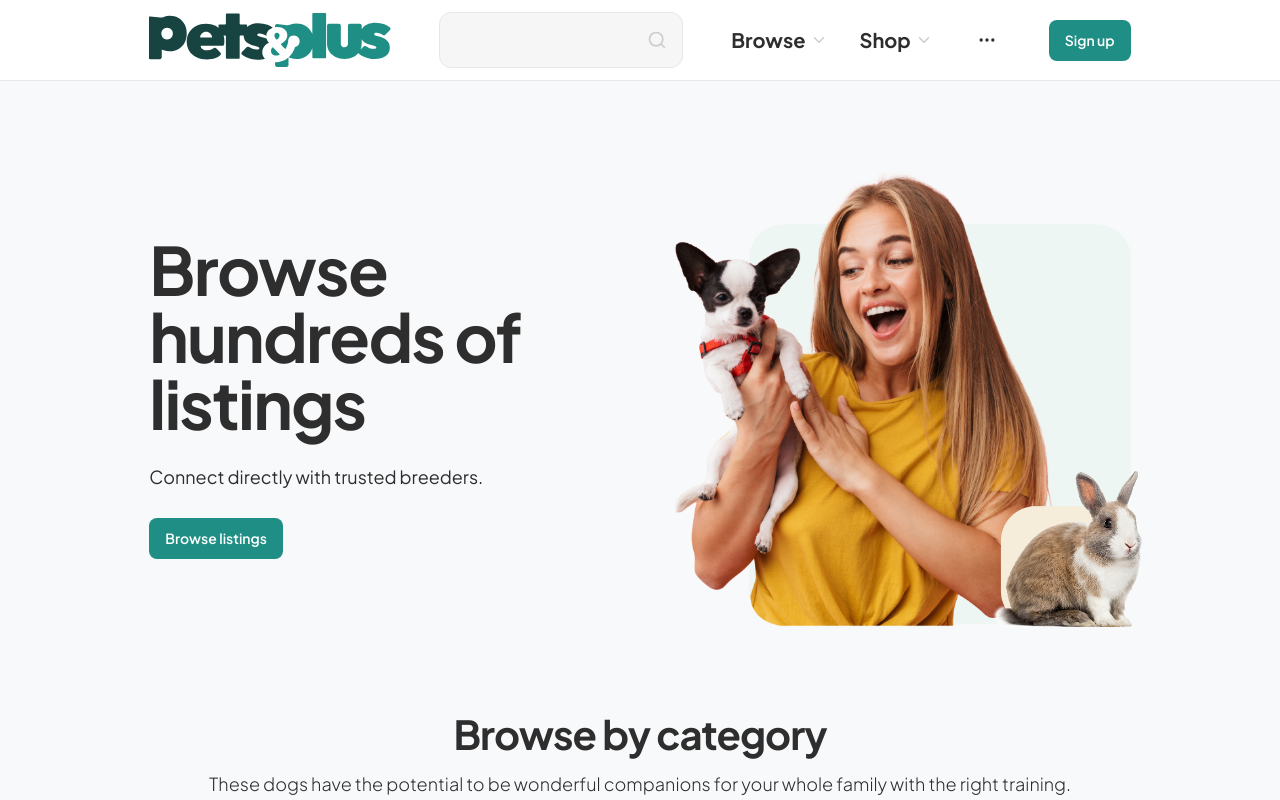
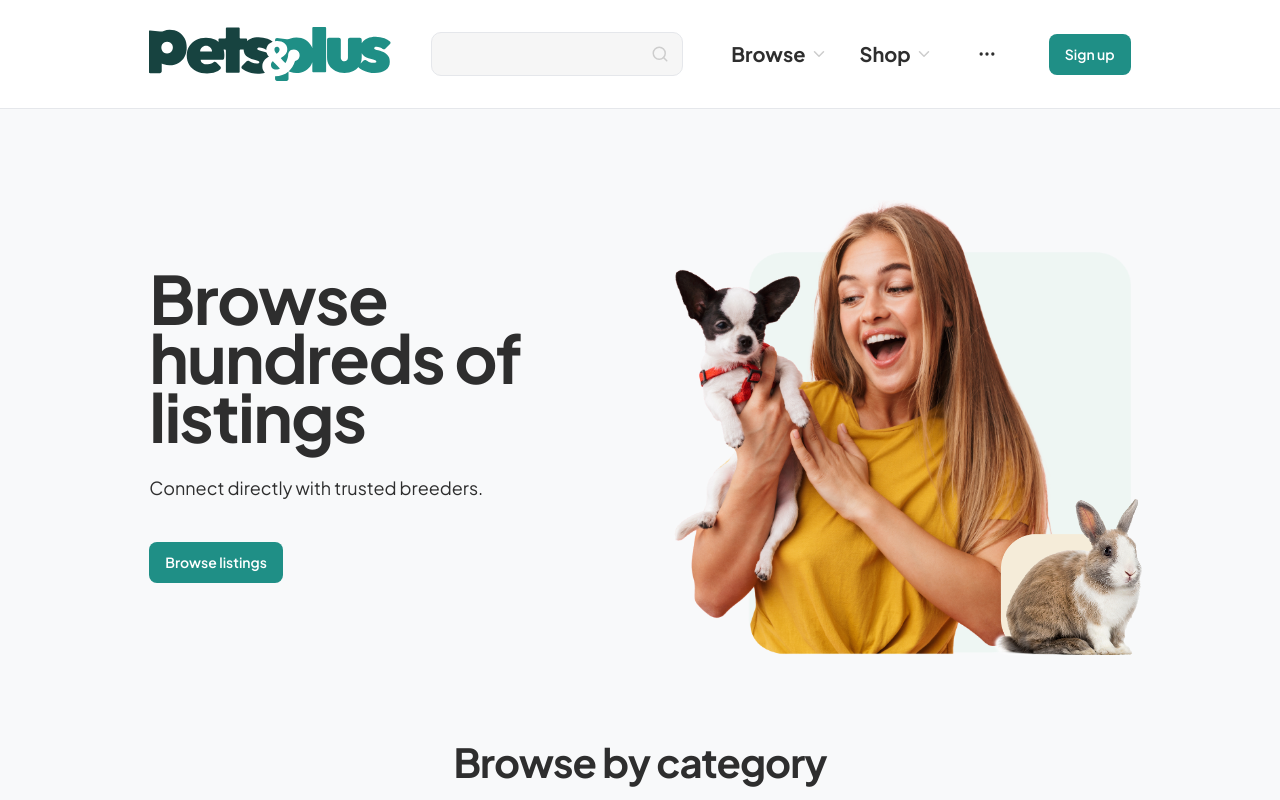
Before and after one commit to NH-Shohan/pets-plus, a Next.js app: page / in a window 1280 px wide. Shown: the top 800 px of the page. Built offline with nearby package versions, Linux system fonts and the light colour scheme.

Commit message:
refactor: Improve responsive layout for navbar and search input with `vw`-based sizing.

```diff
--- a/src/app/globals.css
+++ b/src/app/globals.css
@@ -63,13 +63,17 @@ body {
   .heading-bottom-padding {
     margin-bottom: max(1rem, 1.25vw);
   }
+
+  .margin-bottom-lg {
+    margin-bottom: max(0.5rem, 1vw);
+  }
 }
 
 /* Hero Titles - Responsive */
 .text-hero-primary {
   @apply font-jakarta font-bold tracking-tight;
   font-size: max(3rem, 5.2083vw);
-  line-height: 1;
+  line-height: 0.89;
 }
 
 .text-hero-secondary {
--- a/src/components/layout/Navbar.tsx
+++ b/src/components/layout/Navbar.tsx
@@ -1,60 +1,72 @@
-'use client';
+"use client";
 
-import Button from '@/components/ui/Button';
-import NavDropdown, { type DropdownItem } from '@/components/ui/NavDropdown';
-import SearchInput from '@/components/ui/SearchInput';
-import { defaultStagger, defaultTransition, fadeUp } from '@/lib/animations';
-import { Menu, MoreHorizontal, X } from 'lucide-react';
-import { AnimatePresence, motion } from 'motion/react';
-import Image from 'next/image';
-import Link from 'next/link';
-import { useEffect, useState } from 'react';
+import Button from "@/components/ui/Button";
+import NavDropdown, { type DropdownItem } from "@/components/ui/NavDropdown";
+import SearchInput from "@/components/ui/SearchInput";
+import { defaultStagger, defaultTransition, fadeUp } from "@/lib/animations";
+import { Menu, MoreHorizontal, X } from "lucide-react";
+import { AnimatePresence, motion } from "motion/react";
+import Image from "next/image";
+import Link from "next/link";
+import { useEffect, useState } from "react";
 
 // Static data for Browse dropdown
 const browseItems: DropdownItem[] = [
-  { id: '1', label: 'Pets & Companions', href: '#' },
-  { id: '2', label: 'Farm & Livestock', href: '#' },
-  { id: '3', label: 'Exotic Species', href: '#' },
-  { id: '4', label: 'Breeders', href: '#' }
+  { id: "1", label: "Pets & Companions", href: "#" },
+  { id: "2", label: "Farm & Livestock", href: "#" },
+  { id: "3", label: "Exotic Species", href: "#" },
+  { id: "4", label: "Breeders", href: "#" },
 ];
 
 const shopItems: DropdownItem[] = [
-  { id: '1', label: 'Pet Supplies', href: '#' },
-  { id: '2', label: 'Farm & Livestock Gear', href: '#' },
-  { id: '3', label: 'Food & Nutrition', href: '#' },
-  { id: '4', label: 'Health & Wellness', href: '#' }
+  { id: "1", label: "Pet Supplies", href: "#" },
+  { id: "2", label: "Farm & Livestock Gear", href: "#" },
+  { id: "3", label: "Food & Nutrition", href: "#" },
+  { id: "4", label: "Health & Wellness", href: "#" },
 ];
 
 export default function Navbar() {
   const [isMobileMenuOpen, setIsMobileMenuOpen] = useState(false);
 
   const toggleMobileMenu = () => {
-    setIsMobileMenuOpen(prev => !prev);
+    setIsMobileMenuOpen((prev) => !prev);
   };
 
   useEffect(() => {
     if (isMobileMenuOpen) {
-      document.body.style.overflow = 'hidden';
+      document.body.style.overflow = "hidden";
     } else {
-      document.body.style.overflow = '';
+      document.body.style.overflow = "";
     }
     return () => {
-      document.body.style.overflow = '';
+      document.body.style.overflow = "";
     };
   }, [isMobileMenuOpen]);
 
   return (
     <header className="sticky top-0 z-50 w-full bg-surface border-b border-border">
       <nav className="main-container">
-        <div className="flex items-center justify-between lg:gap-5 xl:gap-12 h-16 lg:h-20">
-          {/* Logo */}
-          <Link href="/" className="shrink-0">
-            <Image src="/logo.svg" alt="Pets&Plus" width={242} height={60} className="w-40 lg:w-auto" priority />
-          </Link>
+        <div className="flex items-center justify-between lg:gap-5 xl:gap-12 py-4 xl:py-6">
+          <div className="flex items-center gap-10 2xl:gap-24 flex-1">
+            {/* Logo */}
+            <Link href="/" className="shrink-0">
+              <Image
+                src="/logo.svg"
+                alt="Pets&Plus"
+                width={242}
+                height={60}
+                className="w-40 lg:w-auto"
+                priority
+              />
+            </Link>
 
-          {/* Desktop Search - Centered */}
-          <div className="hidden lg:flex flex-1 justify-center max-w-lg">
-            <SearchInput className="w-full" onSearch={query => console.log('Search:', query)} />
+            {/* Desktop Search - Centered */}
+            <div className="hidden lg:flex flex-1 justify-center max-w-xl">
+              <SearchInput
+                className="w-full"
+                onSearch={(query) => console.log("Search:", query)}
+              />
+            </div>
           </div>
 
           {/* Desktop Navigation */}
@@ -85,16 +97,24 @@ export default function Navbar() {
             type="button"
             onClick={toggleMobileMenu}
             className="lg:hidden p-2 hover:text-primary hover:bg-surface-light rounded-lg transition-all duration-200"
-            aria-label={isMobileMenuOpen ? 'Close menu' : 'Open menu'}
+            aria-label={isMobileMenuOpen ? "Close menu" : "Open menu"}
             aria-expanded={isMobileMenuOpen}
           >
-            {isMobileMenuOpen ? <X className="w-6 h-6" /> : <Menu className="w-6 h-6" />}
+            {isMobileMenuOpen ? (
+              <X className="w-6 h-6" />
+            ) : (
+              <Menu className="w-6 h-6" />
+            )}
           </button>
         </div>
 
         {/* Mobile Search - Below navbar on desktop, visible on tablet */}
         <div className="hidden md:flex lg:hidden py-4">
-          <SearchInput placeholder="Search" className="w-full" onSearch={query => console.log('Search:', query)} />
+          <SearchInput
+            placeholder="Search"
+            className="w-full"
+            onSearch={(query) => console.log("Search:", query)}
+          />
         </div>
       </nav>
 
@@ -116,13 +136,13 @@ export default function Navbar() {
       <AnimatePresence>
         {isMobileMenuOpen && (
           <motion.div
-            initial={{ x: '100%' }}
+            initial={{ x: "100%" }}
             animate={{ x: 0 }}
-            exit={{ x: '100%' }}
+            exit={{ x: "100%" }}
             transition={{
-              type: 'tween',
+              type: "tween",
               duration: 0.3,
-              ease: [0.25, 0.46, 0.45, 0.94]
+              ease: [0.25, 0.46, 0.45, 0.94],
             }}
             className="lg:hidden fixed top-[65] right-0 bottom-0 w-full z-50 bg-surface border-l border-border shadow-lg h-[100dvh-65px]"
           >
@@ -133,23 +153,41 @@ export default function Navbar() {
                   <SearchInput
                     placeholder="Search"
                     className="w-full"
-                    onSearch={query => {
-                      console.log('Search:', query);
+                    onSearch={(query) => {
+                      console.log("Search:", query);
                       setIsMobileMenuOpen(false);
                     }}
                   />
                 </div>
 
                 {/* Mobile Navigation Links with Stagger Animation */}
-                <motion.nav variants={defaultStagger} initial="initial" animate="animate" className="space-y-1">
+                <motion.nav
+                  variants={defaultStagger}
+                  initial="initial"
+                  animate="animate"
+                  className="space-y-1"
+                >
                   {/* Browse Section */}
-                  <motion.div variants={fadeUp} transition={defaultTransition} className="py-2">
+                  <motion.div
+                    variants={fadeUp}
+                    transition={defaultTransition}
+                    className="py-2"
+                  >
                     <p className="px-1 py-2 text-body-extra-small font-semibold text-primary uppercase tracking-wider">
                       Browse
                     </p>
-                    <motion.ul variants={defaultStagger} initial="initial" animate="animate" className="space-y-1">
-                      {browseItems.map(item => (
-                        <motion.li key={item.id} variants={fadeUp} transition={defaultTransition}>
+                    <motion.ul
+                      variants={defaultStagger}
+                      initial="initial"
+                      animate="animate"
+                      className="space-y-1"
+                    >
+                      {browseItems.map((item) => (
+                        <motion.li
+                          key={item.id}
+                          variants={fadeUp}
+                          transition={defaultTransition}
+                        >
                           <Link
                             href={item.href}
                             className="block px-1 py-2 card-title-large font-normal! hover:text-primary hover:bg-mint-faint rounded-lg transition-colors duration-150"
@@ -170,13 +208,26 @@ export default function Navbar() {
                   />
 
                   {/* Browse Section */}
-                  <motion.div variants={fadeUp} transition={defaultTransition} className="py-2">
+                  <motion.div
+                    variants={fadeUp}
+                    transition={defaultTransition}
+                    className="py-2"
+                  >
                     <p className="px-1 py-2 text-body-extra-small font-semibold text-primary uppercase tracking-wider">
                       Shop
                     </p>
-                    <motion.ul variants={defaultStagger} initial="initial" animate="animate" className="space-y-1">
-                      {shopItems.map(item => (
-                        <motion.li key={item.id} variants={fadeUp} transition={defaultTransition}>
+                    <motion.ul
+                      variants={defaultStagger}
+                      initial="initial"
+                      animate="animate"
+                      className="space-y-1"
+                    >
+                      {shopItems.map((item) => (
+                        <motion.li
+                          key={item.id}
+                          variants={fadeUp}
+                          transition={defaultTransition}
+                        >
                           <Link
                             href={item.href}
                             className="block px-1 py-2 card-title-large font-normal! hover:text-primary hover:bg-mint-faint rounded-lg transition-colors duration-150"
--- a/src/components/sections/Hero.tsx
+++ b/src/components/sections/Hero.tsx
@@ -17,7 +17,7 @@ export default function Hero() {
               </h1>
             </div>
 
-            <p className="text-hero-secondary">
+            <p className="text-hero-secondary margin-bottom-lg">
               Connect directly with trusted breeders.
             </p>
 
--- a/src/components/ui/SearchInput.tsx
+++ b/src/components/ui/SearchInput.tsx
@@ -101,6 +101,32 @@ export default function SearchInput({
   const showDropdown =
     isFocused && query.trim().length > 0 && filteredSuggestions.length > 0;
 
+  // Responsive inline styles for vw-based sizing
+  const inputStyles: React.CSSProperties = {
+    height: "max(44px, 2.5vw)",
+    paddingLeft: "max(14px, 0.972vw)",
+    paddingRight: "max(40px, 2.778vw)",
+    borderRadius: "max(10px, 0.694vw)",
+    fontSize: "max(14px, 0.875vw)",
+  };
+
+  const iconStyles: React.CSSProperties = {
+    width: "max(18px, 1.111vw)",
+    height: "max(18px, 1.111vw)",
+    right: "max(14px, 0.972vw)",
+  };
+
+  const dropdownStyles: React.CSSProperties = {
+    borderRadius: "max(16px, 1.111vw)",
+    padding: "max(8px, 0.556vw)",
+  };
+
+  const suggestionStyles: React.CSSProperties = {
+    padding: "max(8px, 0.556vw) max(14px, 0.972vw)",
+    borderRadius: "max(8px, 0.556vw)",
+    fontSize: "max(14px, 0.875vw)",
+  };
+
   return (
     <div
       ref={containerRef}
@@ -116,26 +142,37 @@ export default function SearchInput({
           onFocus={() => setIsFocused(true)}
           onKeyDown={handleKeyDown}
           placeholder={placeholder}
-          className="w-full pl-4 pr-12 h-[3.5rem] bg-background-light border border-border rounded-xl text-body-medium font-semibold! placeholder:text-light focus:outline-none transition-all duration-200"
+          className="w-full bg-background-light border border-border text-body-medium font-semibold! placeholder:text-light focus:outline-none transition-all duration-200"
+          style={inputStyles}
         />
-        <Search className="absolute right-4 w-5 h-5 text-light pointer-events-none" />
+        <Search
+          className="absolute text-light pointer-events-none"
+          style={iconStyles}
+        />
       </div>
 
       {/* Suggestions Dropdown - fixed stacking so it overlays nav in mobile menu */}
       {showDropdown && (
-        <div className="absolute top-full left-0 right-0 mt-1 w-full min-w-0 bg-surface border border-border rounded-[20px] z-100 overflow-hidden animate-in fade-in slide-in-from-top-2 duration-200">
-          <ul className="p-[10px] max-h-[min(16rem,60vh)] overflow-y-auto">
+        <div
+          className="absolute top-full left-0 right-0 mt-1 w-full min-w-0 bg-surface border border-border z-100 overflow-hidden animate-in fade-in slide-in-from-top-2 duration-200"
+          style={dropdownStyles}
+        >
+          <ul
+            className="max-h-[min(16rem,60vh)] overflow-y-auto"
+            style={{ padding: 0 }}
+          >
             {filteredSuggestions.map((suggestion, index) => (
               <li key={suggestion.id}>
                 <button
                   type="button"
                   onClick={() => handleSelectSuggestion(suggestion.label)}
                   onMouseEnter={() => setSelectedIndex(index)}
-                  className={`w-full px-4 py-2.5 text-left transition-colors duration-150 cursor-pointer rounded-[10px] text-body-medium font-semibold! ${
+                  className={`w-full text-left transition-colors duration-150 cursor-pointer font-semibold! ${
                     index === selectedIndex
                       ? "bg-mint-light text-primary"
                       : "text-foreground hover:bg-mint-faint"
                   }`}
+                  style={suggestionStyles}
                 >
                   {suggestion.label}
                 </button>
```
